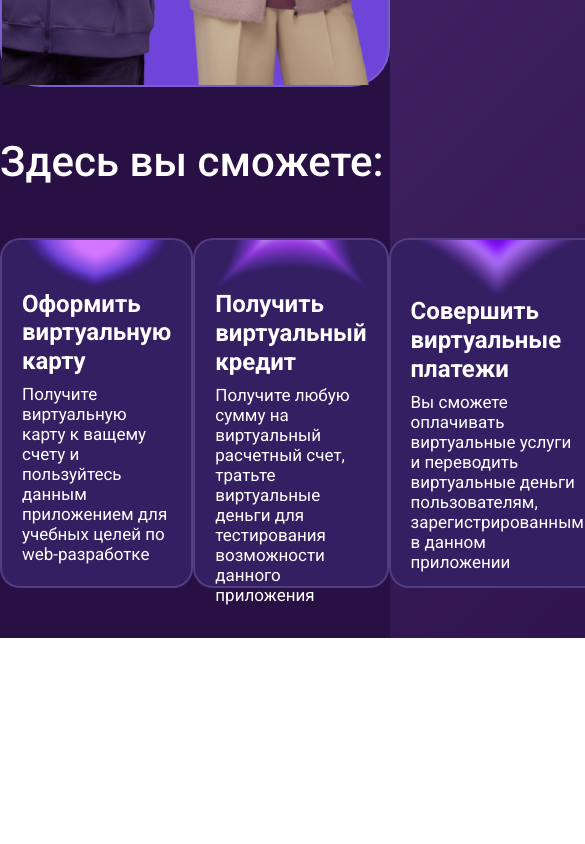
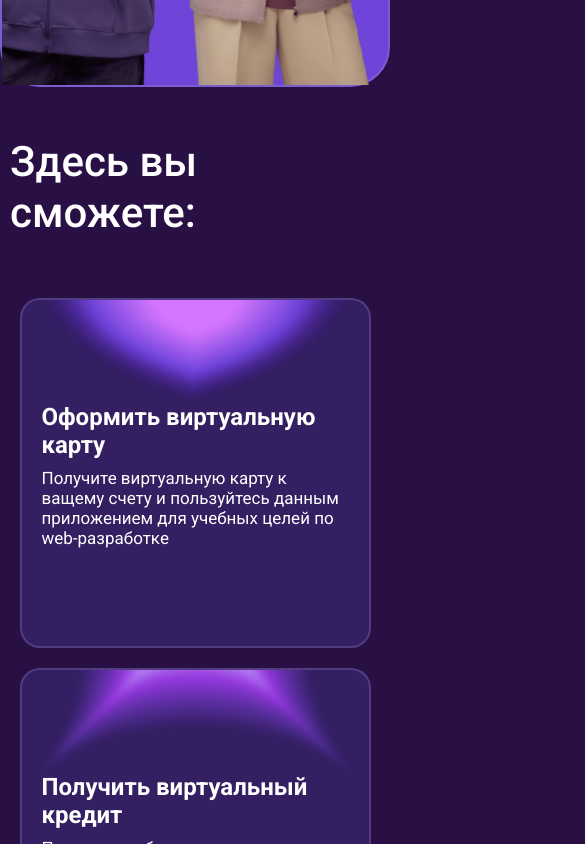
Before and after one commit to MaksimDolgonosov/E-BANKING, a React (Vite) app: page / in a window 390 px wide. Shown: the part 1640-2484 px from the top of the page, 585 px wide, since content can reach past the window. Before the commit the page ends 2278 px from the top, so only its background shows below. Built offline with nearby package versions, Linux system fonts and the light colour scheme.

Commit message:
add some styles

```diff
--- a/src/components/Description/Description.tsx
+++ b/src/components/Description/Description.tsx
@@ -1,7 +1,7 @@
 import "./description.scss";
 import people from "../../assets/images/main_page/desrc_people.png";
 
-const Descriptiont = () => {
+const Description = () => {
     return (
         <div className="description">
             <div className="description_descr">
@@ -15,4 +15,4 @@ const Descriptiont = () => {
     )
 }
 
-export default Descriptiont;
+export default Description;
--- a/src/components/overview/overview.scss
+++ b/src/components/overview/overview.scss
@@ -4,6 +4,7 @@
     margin: 50px auto;
 
     h4 {
+        margin-left: 10px;
         font-size: 42px;
         margin-bottom: 50px;
     }
@@ -14,7 +15,7 @@
         align-items: center;
 
         &-item {
-            width: 350px;
+            max-width: 350px;
             height: 350px;
             padding: 0 20px 40px 20px;
             background-color: #341F62;
@@ -45,3 +46,56 @@
         }
     }
 }
+
+@media(max-width: 1300px) {}
+
+@media(max-width: 1180px) {
+    .overview {
+        &_list {
+            &-item {
+                margin: 0 5px;
+            }
+        }
+    }
+}
+
+@media(max-width: 992px) {
+    .overview {
+        &_list {
+            flex-direction: column;
+
+            &-item {
+                margin: 10px 5px;
+                max-width: 90%;
+
+                img {
+                    width: 50%;
+                    margin: 0 auto;
+                }
+            }
+        }
+    }
+}
+
+@media(max-width: 768px) {
+    .overview {
+        &_list {
+
+
+            &-item {
+
+
+                img {
+                    width: 100%;
+
+                }
+            }
+        }
+    }
+}
+
+@media(max-width: 576px) {}
+
+@media(max-width: 429px) {}
+
+@media(max-width: 391px) {}
--- a/src/index.css
+++ b/src/index.css
@@ -15,9 +15,9 @@ body {
 
   background-color: #414141bb;
   /* color: #ffffff; */
-  /* background-color: #291044; */
-  background: rgb(103,63,143);
-  background: linear-gradient(135deg, rgba(103,63,143,1) 0%, rgba(81,46,119,1) 35%, rgba(58,29,91,1) 70%, rgba(45,17,75,1) 100%);
+  background-color: #291044;
+  /* background: rgb(103,63,143);
+  background: linear-gradient(135deg, rgba(103,63,143,1) 0%, rgba(81,46,119,1) 35%, rgba(58,29,91,1) 70%, rgba(45,17,75,1) 100%); */
   /* font-family: 'Montserrat', sans-serif; */
   font-weight: 400;
 
@@ -32,6 +32,7 @@ body {
   display: flex;
   flex-direction: column;
   position: relative;
+  width: 100vw;
   /* background-color: #140d7a; */
   /* background-color: #fdfdfd; */
 }
--- a/src/pages/AccountPage/accountPage.scss
+++ b/src/pages/AccountPage/accountPage.scss
@@ -113,7 +113,7 @@
         align-items: flex-start;
 
         &_actions {
-            width: 672px;
+            width: 692px;
             height: 100%;
             display: flex;
             flex-direction: column;
@@ -122,7 +122,7 @@
 
             &-list {
                 display: flex;
-                justify-content: space-between;
+                justify-content: flex-start;
                 align-items: center;
                 flex-wrap: wrap;
             }
@@ -139,6 +139,7 @@
                 transition: .2s all;
                 line-height: 17px;
                 margin-bottom: 20px;
+                margin-right: 20px;
 
                 &:hover {
                     box-shadow: 0px 0px 35px 0px rgba(27, 30, 32, 0.2);
@@ -273,13 +274,23 @@
 
 }
 
-@media(max-width: 1180px) {}
+@media(max-width: 1180px) {
+    .accountPage {
+        width: 100%;
+    }
+}
 
-@media(max-width: 992px) {}
+@media(max-width: 992px) {
+    .accountPage {
+        &_main {
+            &_actions {
+                width: 60%;
+            }
+        }
+    }
+}
 
-@media(max-width: 768px) {}
-
-@media(max-width: 576px) {
+@media(max-width: 768px) {
     .accountPage {
         &_header {
             &-list {
@@ -287,16 +298,58 @@
             }
         }
 
+        &_main {
+
+            flex-direction: column;
+            align-items: center;
+
+            &_actions {
+                width: 100%;
+
+                &-list {
+                    justify-content: space-between;
+
+                }
+
+                &-item {
+                    width: 140px;
+                    margin-right: 5px;
+                }
+            }
+        }
+    }
+}
+
+@media(max-width: 576px) {
+    .accountPage {
+
+
 
         &_main {
 
-            // flex-direction: column;
-            // align-items: center;
-
             &_cardList {
-                width: 40%;
+                width: 100%;
                 margin: 0 auto;
 
+            }
+
+            &_actions {
+                width: 100%;
+
+                &-list {
+                    justify-content: space-between;
+
+                }
+
+                &-item {
+                    font-size: 13px;
+                    width: 125px;
+                    height: 95px;
+                    margin-right: 5px;
+                    margin-bottom: 10px;
+                    padding: 10px 10px;
+                    line-height: 15px;
+                }
             }
 
         }
@@ -322,4 +375,16 @@
 
 }
 
-@media(max-width: 391px) {}
+@media(max-width: 391px) {
+
+    .accountPage {
+        &_main {
+
+            &_currencies {
+                width: 95%;
+                margin: 20px auto 20px auto;
+            }
+        }
+    }
+
+}
--- a/src/pages/Main/Main.tsx
+++ b/src/pages/Main/Main.tsx
@@ -7,7 +7,7 @@ import Header from "../../components/HeaderMain/Header";
 import Promo from "../../components/Promo/Promo";
 // import HeaderBoot from "../../components/HeaderBoot/HeaderBoot";
 import Burger from "../../components/Burger/Burger";
-import Descriptiont from "../../components/Description/Description";
+import Description from "../../components/Description/Description";
 import Overview from "../../components/overview/Overview";
 
 // import { useEffect } from "react";
@@ -36,7 +36,7 @@ const MainPage: React.FC = () => {
             <Header onToggleBurger={onToggleBurger} />
             {activeBurger ? <Burger /> : null}
             <Promo />
-            <Descriptiont />
+            <Description />
             <Overview />
         </div>
 
```
Also changed, not shown: src/pages/SettingsPage/SettingsPage.tsx (added, +21 -0 lines), src/pages/SettingsPage/settingsPage.scss (added).
